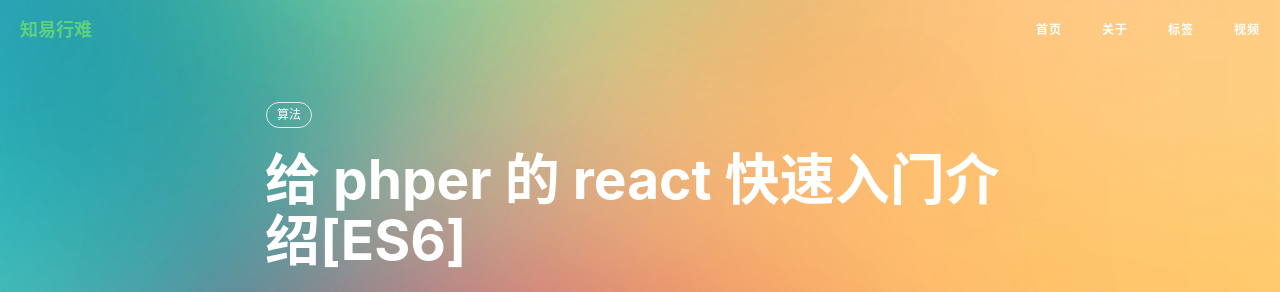
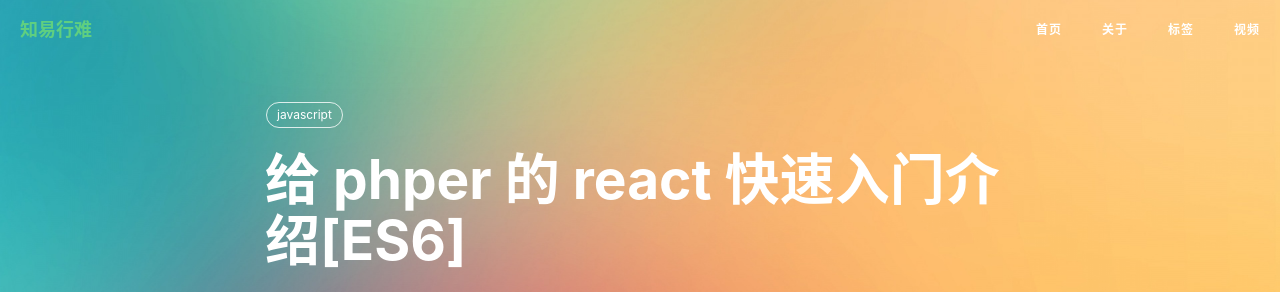
Before and after one commit to sword-jin/RryLee.github.io, a Jekyll site: the page built from _posts/2016-04-29-react-start-for-phper.md, in a window 1280 px wide and 900 px high. Shown: the top 292 px of the window. Built offline with Jekyll 4.4.1, drawn with Linux system fonts in a browser that asks for light colours; nearby versions of some CDN libraries; comment, search, counter and statistics services are not loaded.

Commit message:
Update 2016-04-29-react-start-for-phper.md

```diff
--- a/_posts/2016-04-29-react-start-for-phper.md
+++ b/_posts/2016-04-29-react-start-for-phper.md
@@ -5,7 +5,7 @@ subtitle:   ""
 date:   2016-04-29
 author: "RryLee"
 tags:
-    - 算法
+    - javascript
 ---
 
 * content
```
